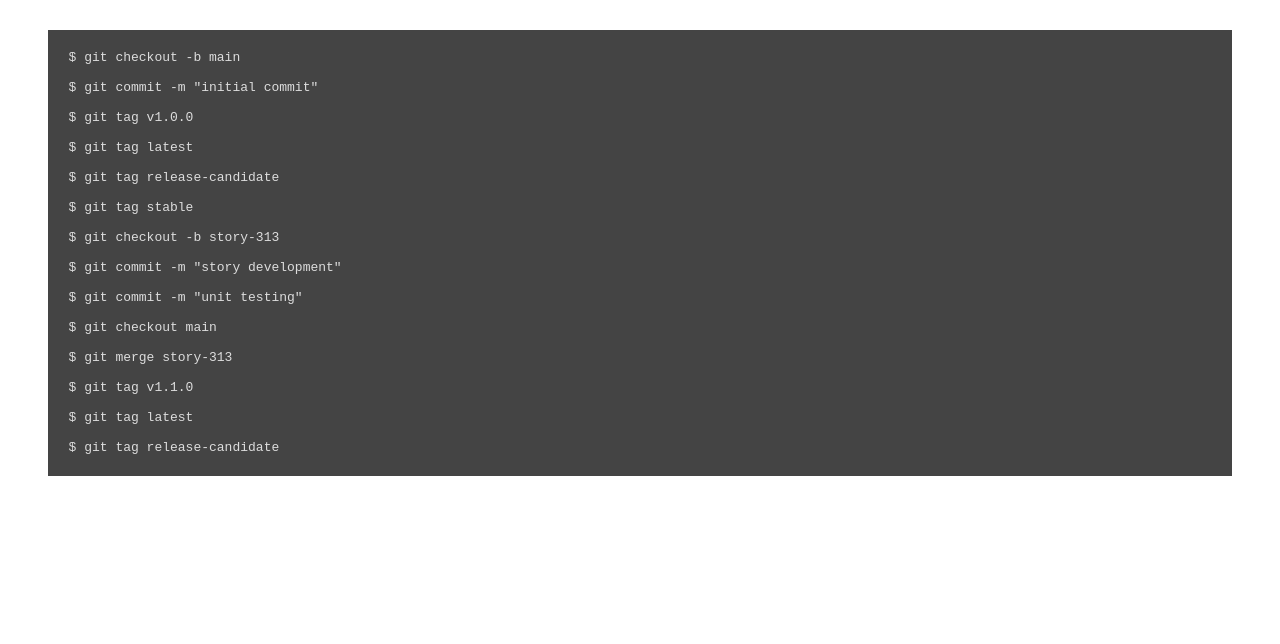
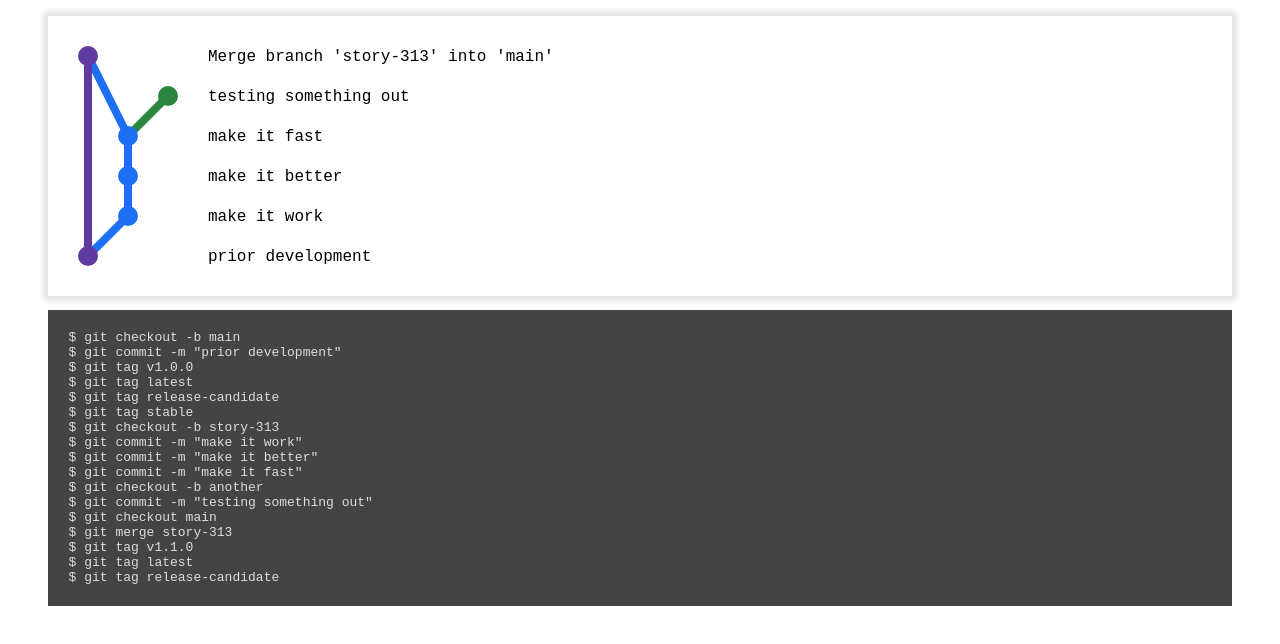
Before and after one commit to kalisjoshua/zaephyrus, a plain HTML site: page index.html in a window 1280 px wide. Drawn offline with Linux system fonts and the light colour scheme.

Commit message:
displaying a graph with lines

```diff
--- a/index.html
+++ b/index.html
@@ -4,16 +4,12 @@
 <meta charset="utf-8" />
 <title>SVG Git Graph</title>
 
-<script async defer src="./svg-git-graph.js"></script>
+<script defer src="./svg-git-graph.js"></script>
 <script defer>
-  function ready () {
+  window.addEventListener("DOMContentLoaded", () => {
     Array.from(document.querySelectorAll("figure"))
       .map(gitGraph)
-
-    // setTimeout(() => {document.location = document.location}, 15000)
-  }
-
-  window.addEventListener("DOMContentLoaded", ready)
+  })
 </script>
 
 <style media="screen">
@@ -25,9 +21,12 @@
   }
 
   .gitGraph svg {
-    height: 0;
-    position: relative;
+    box-shadow: 0 0 5px 5px rgba(0, 0, 0, 0.1);
     width: 100%;
+  }
+
+  .gitGraph .graphText {
+    font-family: monospace, sans-serif;
   }
 </style>
 </head>
@@ -38,31 +37,21 @@
 
   <pre>
     $ git checkout -b main
-
-    $ git commit -m "initial commit"
-
+    $ git commit -m "prior development"
     $ git tag v1.0.0
-
     $ git tag latest
-
     $ git tag release-candidate
-
     $ git tag stable
-
     $ git checkout -b story-313
-
-    $ git commit -m "story development"
-
-    $ git commit -m "unit testing"
-
+    $ git commit -m "make it work"
+    $ git commit -m "make it better"
+    $ git commit -m "make it fast"
+    $ git checkout -b another
+    $ git commit -m "testing something out"
     $ git checkout main
-
     $ git merge story-313
-
     $ git tag v1.1.0
-
     $ git tag latest
-
     $ git tag release-candidate
   </pre>
 </figure>
--- a/svg-git-graph.js
+++ b/svg-git-graph.js
@@ -1,4 +1,21 @@
 const gitGraph = (function () {
+  const defaults = {
+    colors: [
+      "#603AA1",
+      "#1C6EF2",
+      "#298540",
+      "#D47500",
+      "#C8102E",
+    ],
+    gridSize: 40,
+    pointSize: 10,
+    strokeWidth: 8,
+  }
+
+  const setAttributes = (el, list) => list
+    .forEach(([key, value]) => el.setAttribute(key, value))
+  const shape = (type) => document.createElementNS("http://www.w3.org/2000/svg", type)
+
   function buildHistory ({branches, head, log, moments, objects, tags}, matches) {
     const id = Math.random().toString(36).slice(2, 7).toUpperCase()
     const [command, option, argument] = matches
@@ -21,6 +38,7 @@ const gitGraph = (function () {
         break
       case 'commit':
         objects[id] = {
+          branch: head,
           comment: argument.replace(/^"|"$/g, ""),
           links: branches[head].head
             ? [branches[head].head]
@@ -31,6 +49,7 @@ const gitGraph = (function () {
         break
       case 'merge':
         objects[id] = {
+          branch: head,
           comment: `Merge branch '${argument}' into '${head}'`,
           links: [branches[head].head, branches[argument].head],
         }
@@ -62,7 +81,9 @@ const gitGraph = (function () {
     return {branches, head, log, moments, objects, tags}
   }
 
-  function gitGraph (figure) {
+  function gitGraph (figure, options = {}) {
+    options = {...defaults, ...options}
+
     //                  $   git   command    [options]       argument
     const rCommand = /^\$\s*git\s+([^\s]+)\s+(?:(-[\w]+)\s+)?([^$]+)$/
     const sourceElement = figure.querySelector("pre")
@@ -83,9 +104,74 @@ const gitGraph = (function () {
         objects: {},
         tags: {},
       })
-    console.log(JSON.stringify(moments, null, 4))
+    // console.log(JSON.stringify(repo.log, null, 4))
+
+    const branchNames = Array.from(new Set(repo.log
+      .map((sha) => repo.objects[sha].branch)))
+    const branchColumn = (name) => branchNames.indexOf(name) + 1
+    const visualElement = figure.querySelector("svg")
 
     sourceElement.innerHTML = sourceContent.join('\n')
+
+    visualElement.style.height = (repo.log.length + 1) * options.gridSize
+
+    repo.log
+      .reduce((acc, sha, index) => {
+        const object = repo.objects[sha]
+
+        const dot = shape("circle")
+        const cx = options.gridSize * branchColumn(object.branch)
+        const cy = options.gridSize * (repo.log.length - index)
+        const fill = options.colors[branchColumn(object.branch) - 1]
+
+        if (object.links) {
+          object.links
+            .forEach((sha, index) => {
+              const parent = acc.filter((el) => el.dataset.sha === sha)[0]
+              const line = shape("line")
+              const strokeColor = object.links.length === 2
+                ? parent.getAttribute("fill")
+                : fill
+
+              setAttributes(line, [
+                ["x1", cx],
+                ["y1", cy],
+                ["x2", parent.getAttribute("cx")],
+                ["y2", parent.getAttribute("cy")],
+                ["stroke", strokeColor],
+                ["stroke-width", options.strokeWidth],
+              ])
+
+              acc.unshift(line)
+            })
+        }
+
+        setAttributes(dot, [
+          ["cx", cx],
+          ["cy", cy],
+          ["r", options.pointSize],
+          ["fill", fill],
+        ])
+        dot.dataset.sha = sha
+
+        const text = shape("text")
+
+        setAttributes(text, [
+          ["x", options.gridSize * (branchNames.length + 1)],
+          ["y", options.gridSize * (repo.log.length - index) + options.pointSize / 2],
+          ["class", "graphText"],
+        ])
+        text.innerHTML = object.comment
+
+        // TODO:
+        // display: branch names, and tags
+
+        acc.push(dot)
+        acc.push(text)
+
+        return acc
+      }, [])
+      .map((el) => visualElement.appendChild(el))
   }
 
   return gitGraph
```
